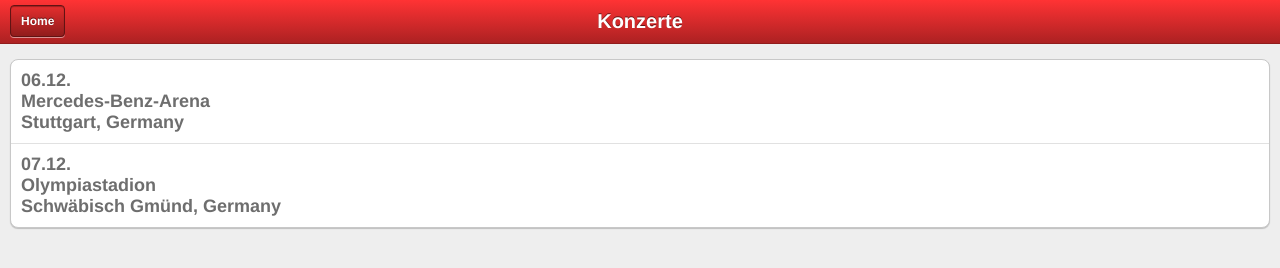
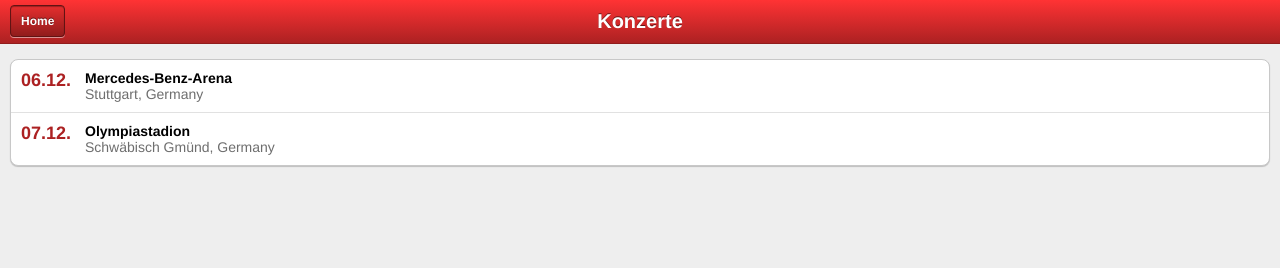
Before and after one commit to philippbosch/hfg2012, a plain HTML site: page index.html in a window 1280 px wide. Both pictures are taken after a click on the link "Konzerte". Drawn offline with Linux system fonts and the light colour scheme.

Commit message:
Add styles for concerts list.

```diff
--- a/app.css
+++ b/app.css
@@ -57,3 +57,24 @@ p {
     background: #FFF;
     box-shadow: rgba(0,0,0,0.2) 0 1px 1px;
 }
+
+
+/* Concerts */
+
+#jqt #konzerte .date {
+    color: #ac2122;
+    width: 64px;
+    float: left;
+}
+
+#jqt #konzerte .venue, #jqt #konzerte .location {
+    font-size: 14px;
+}
+
+#jqt #konzerte .venue {
+    color: #000;
+}
+
+#jqt #konzerte .location {
+    font-weight: normal;
+}
```
